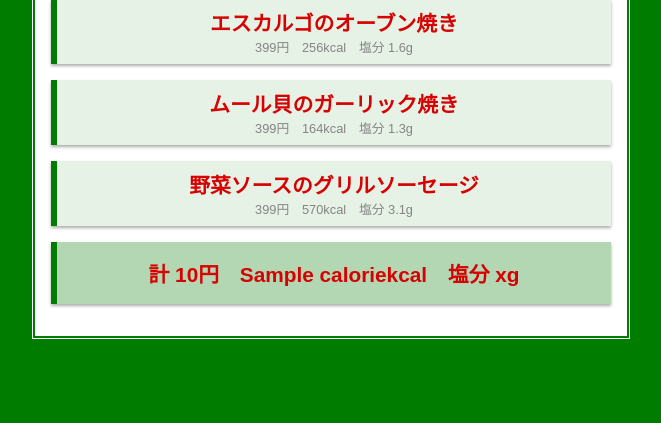
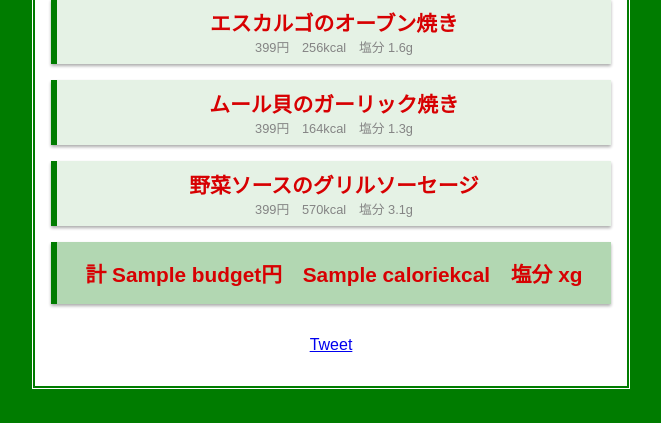
Before and after one commit to marushosummers/Saizeriya_1000yen, a Flask app: template sensai/templates/show_menus.html in a window 1280 px wide. Shown: the part 1633-2056 px from the top of the page, without its empty margins (309-970 px from the left). Before the commit the page ends 1972 px from the top, so only its background shows below. Run offline with Flask 2, Linux system fonts and the light colour scheme; data comes from the database, SQL or seed files in the repository; the template is opened without the code that fills it: values that come from a table or form of the project are taken from there, most other values are stand-ins (such as "Sample title", 1, 10 or a date in 2020); some libraries are stand-ins or nearby versions.

Commit message:
tweetボタンの実装

```diff
--- a/sensai/static/style.css
+++ b/sensai/static/style.css
@@ -25,6 +25,12 @@ h1, h2 {
 .heading h1 {
   font-size: 2em;
   color: #d70002;
+}
+
+.footer {
+  text-align: center;
+  padding-top: 1em;
+  padding-bottom: 1em;
 }
 
 .buttonarea {
--- a/sensai/templates/layout.html
+++ b/sensai/templates/layout.html
@@ -1,12 +1,14 @@
 <!doctype html>
-<title>1000円サイゼリヤガチャ</title>
+<title>サイゼリヤ1000円ガチャ</title>
 <meta charset="utf-8">
 <meta name="viewport" content="width=750">
 <link rel=stylesheet type=text/css href="{{ url_for('static', filename='style.css') }}">
+<script>!function(d,s,id){var js,fjs=d.getElementsByTagName(s)[0];if(!d.getElementById(id)){js=d.createElement(s);js.id=id;js.src="https://platform.twitter.com/widgets.js";fjs.parentNode.insertBefore(js,fjs);}}(document,"script","twitter-wjs");</script>
 <div class=page>
   <div class = "heading">
     <h1>サイゼリヤ</h1>
     <h1>1000円ガチャ</h1>
   </div>
   {% block body %}{% endblock %}
+
 </div>
--- a/sensai/templates/show_menus.html
+++ b/sensai/templates/show_menus.html
@@ -21,9 +21,13 @@
     {% endfor %}
     {% if menus %}
     <div class="box rst">
-      <h2>計 {{ 1000 - budget }}円　{{ calorie }}kcal　塩分 {{ salt }}g</h2>
+      <h2>計 {{ budget }}円　{{ calorie }}kcal　塩分 {{ salt }}g</h2>
     </div>
     {% endif %}
 
   </div>
+
+  <div class="footer">
+    <a href="https://twitter.com/share" class="twitter-share-button"  data-url="https://saizeriya-1000yen.herokuapp.com/" data-text="{{ text }}" data-lang="ja" data-count="horizontal" data-hashtags="サイゼリヤガチャ">Tweet</a>
+  </div>
 {% endblock %}
```
Also changed, not shown: sensai/views.py (+17 -2 lines), 1 other file.
